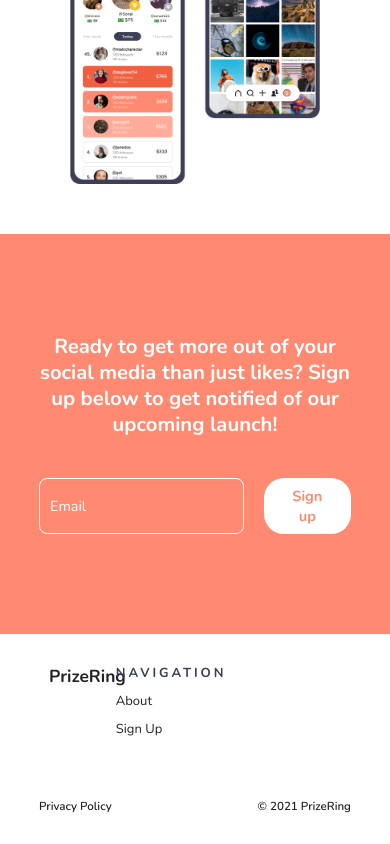
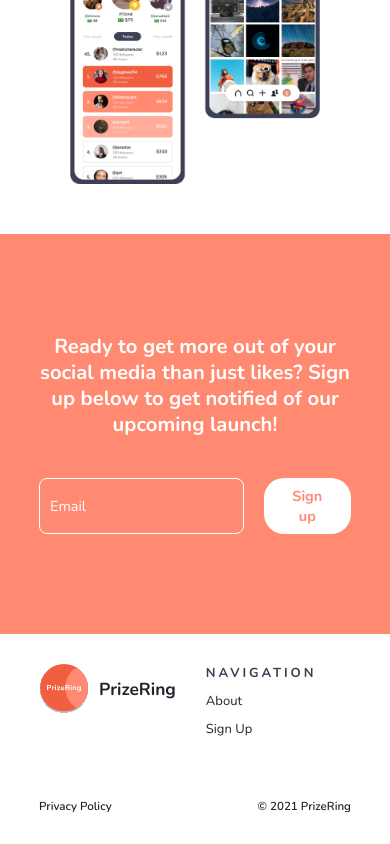
Before and after one commit to dali-lab/prize-ring-website, a Next.js app: page / in a window 390 px wide. Shown: the part 2983-3827 px from the top of the page. Built offline with nearby package versions, Linux system fonts and the light colour scheme.

Commit message:
Footer responsiveness

```diff
--- a/components/Layout/Footer.tsx
+++ b/components/Layout/Footer.tsx
@@ -8,7 +8,9 @@ const Footer = (): JSX.Element => {
       <div className={styles.row}>
         <div className={styles.col}>
           <div className={styles.logo}>
-            <Image src="/logo.svg" height={50} width={50} />
+            <div style={{ width: 50, height: 50 }}>
+              <Image src="/logo.svg" height={50} width={50} layout="fixed" />
+            </div>
             <div style={{ marginLeft: 10 }}>PrizeRing</div>
           </div>
         </div>
--- a/components/Layout/styles.module.scss
+++ b/components/Layout/styles.module.scss
@@ -41,7 +41,7 @@
 .col {
   display: flex;
   flex-direction: column;
-  width: 15%;
+  min-width: 15%;
   margin-right: 30px;
 }
 
```
